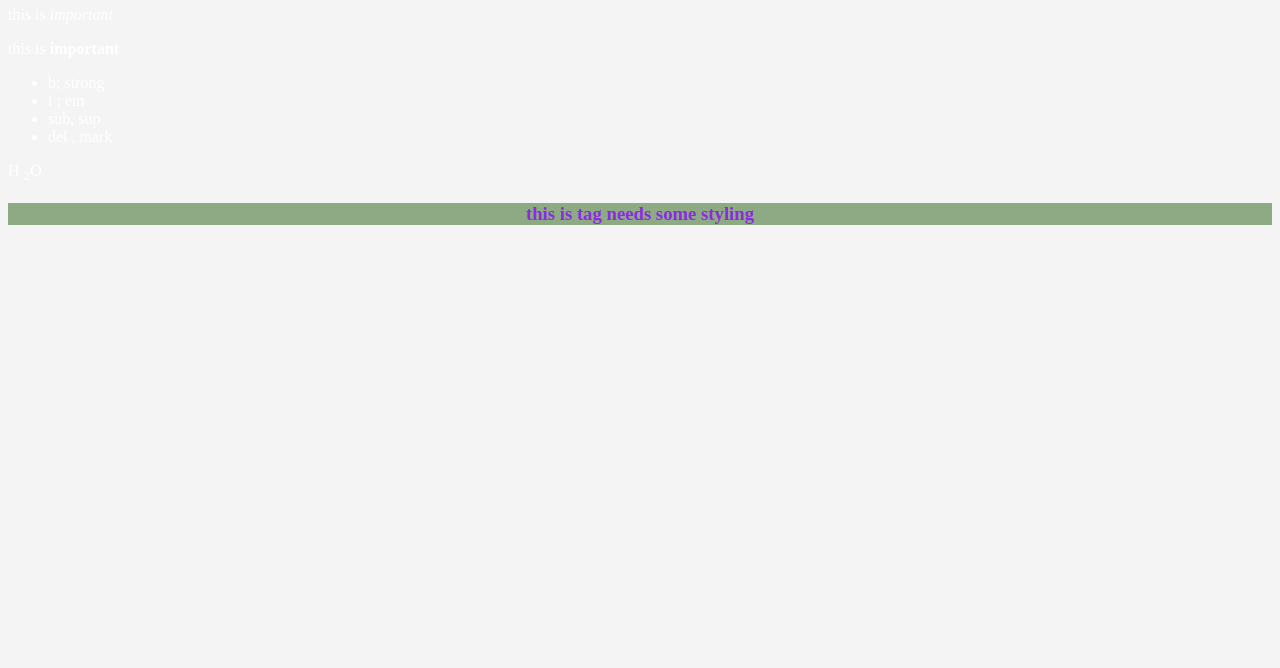
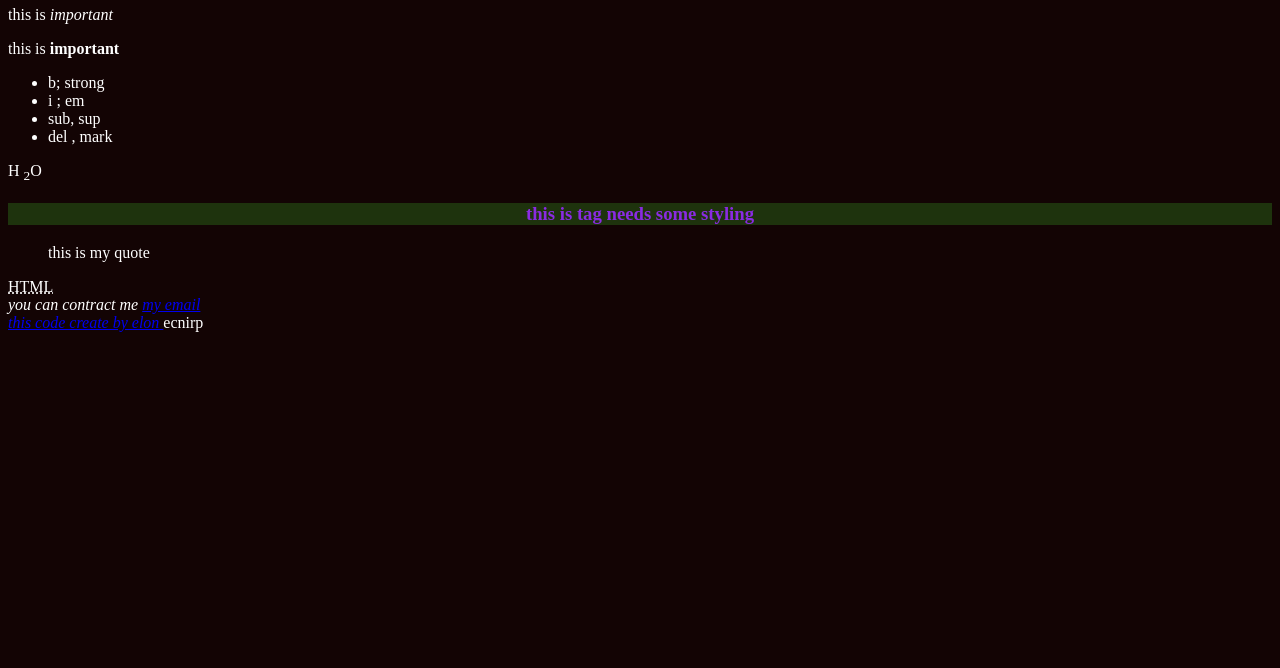
Before and after one commit to Priyavaratsaini3/Full-Stack-Develope, a plain HTML site: page Html/color.html in a window 1280 px wide. Shown: the part 132-800 px from the top of the page. Drawn offline with Linux system fonts and the light colour scheme.

Commit message:
27 september 2024

```diff
--- a/Html/color.html
+++ b/Html/color.html
@@ -7,7 +7,7 @@
     <link rel="stylesheet" href="style2.css">
     <style>
         body{
-            background-color: #f4f4f4;
+            background-color: #130404;
         }
     </style>
 </head>
@@ -34,5 +34,19 @@
     /* a means alpha channels(opacity) */
     background-color:rgba(42, 99, 23, .5);
     color: blueviolet;">this is tag needs some styling</h3>
+    <P>
+        <blockquote cite="elon">
+            this is my quote
+
+        </blockquote>
+        <abbr title="Hyper Text Marking Language">HTML</abbr>
+        <address>you can contract me
+            <a href="priyavart@gmail.com">my email</a>
+        </address>
+        <cite><a href="elon">
+            this code create by elon
+        </a></cite>
+        <bdo dir="rtl">prince</bdo>
+    </P>
 </body>
 </html>
```
Also changed, not shown: JavaScript/03_basics/04_iife.js (added, +31 -0 lines).
